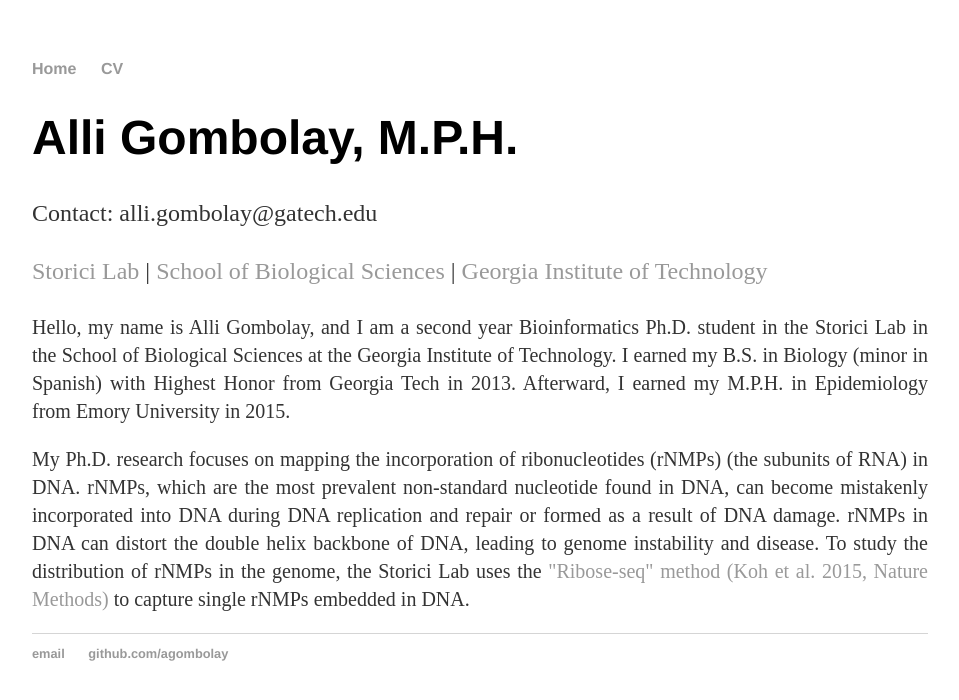
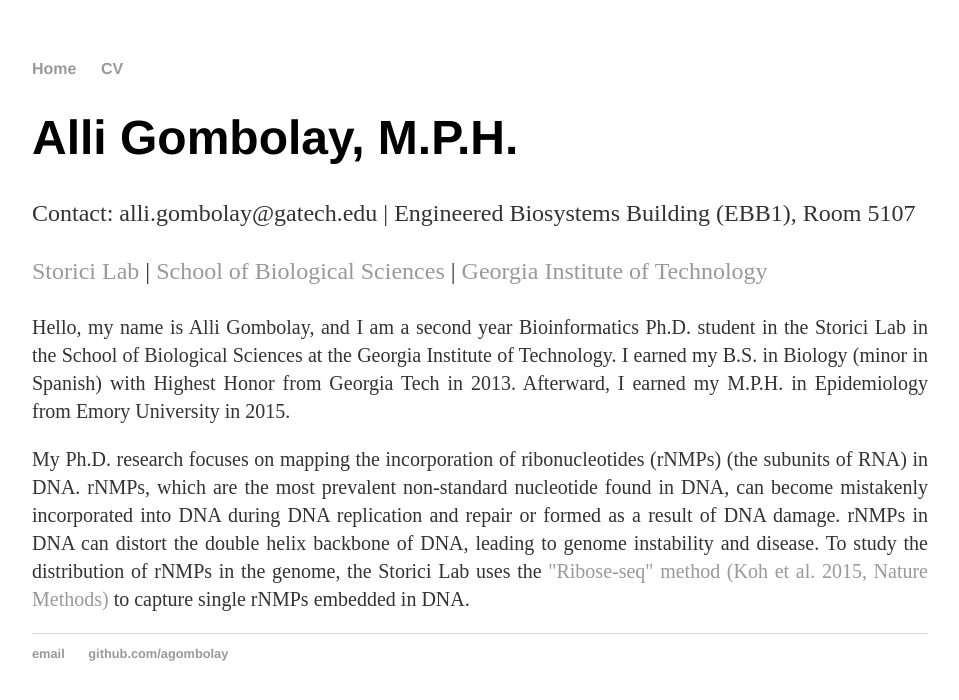
Before and after one commit to agombolay/agombolay.github.io, a Jekyll site: the page built from index.html, in a window 1280 px wide. Shown: the top 700 px of the page, without its empty margins (160-1119 px from the left). Built offline with Jekyll 4.4.1, drawn with Linux system fonts in a browser that asks for light colours.

Commit message:
Update index.html

```diff
--- a/index.html
+++ b/index.html
@@ -4,7 +4,7 @@
 ---
 <div class="blurb">
 	<h1>Alli Gombolay, M.P.H.</h1>
-	<p>Contact: alli.gombolay@gatech.edu</p>
+	<p>Contact: alli.gombolay@gatech.edu | Engineered Biosystems Building (EBB1), Room 5107</p>
 	<p><a href="http://www.storicilab.gatech.edu/">Storici Lab</a> | <a href="http://www.biology.gatech.edu/">School of Biological Sciences</a> | <a href="http://www.gatech.edu/">Georgia Institute of Technology</a></p>
 	<p style="font-size:20px"<p align="justify">Hello, my name is Alli Gombolay, and I am a second year Bioinformatics Ph.D. student in the Storici Lab in the School of Biological Sciences at the Georgia Institute of Technology.  I earned my B.S. in Biology (minor in Spanish) with Highest Honor from Georgia Tech in 2013.  Afterward, I earned my M.P.H. in Epidemiology from Emory University in 2015.</p>
 	<p style="font-size:20px"<p align="justify">My Ph.D. research focuses on mapping the incorporation of ribonucleotides (rNMPs) (the subunits of RNA) in DNA.  rNMPs, which are the most prevalent non-standard nucleotide found in DNA, can become mistakenly incorporated into DNA during DNA replication and repair or formed as a result of DNA damage.  rNMPs in DNA can distort the double helix backbone of DNA, leading to genome instability and disease.  To study the distribution of rNMPs in the genome, the Storici Lab uses the <a href="http://www.ncbi.nlm.nih.gov/pubmed/25622106">"Ribose-seq" method (Koh et al. 2015, Nature Methods)</a> to capture single rNMPs embedded in DNA.</p>
```
